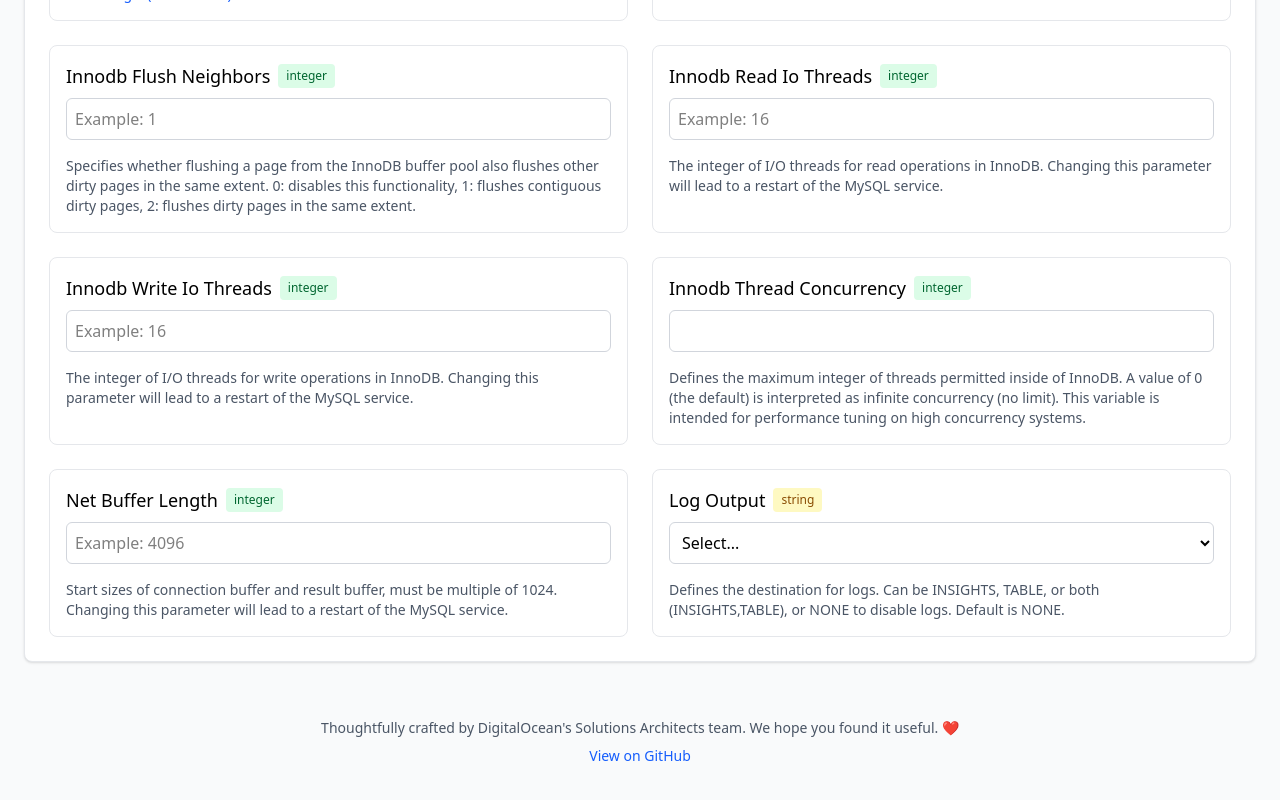
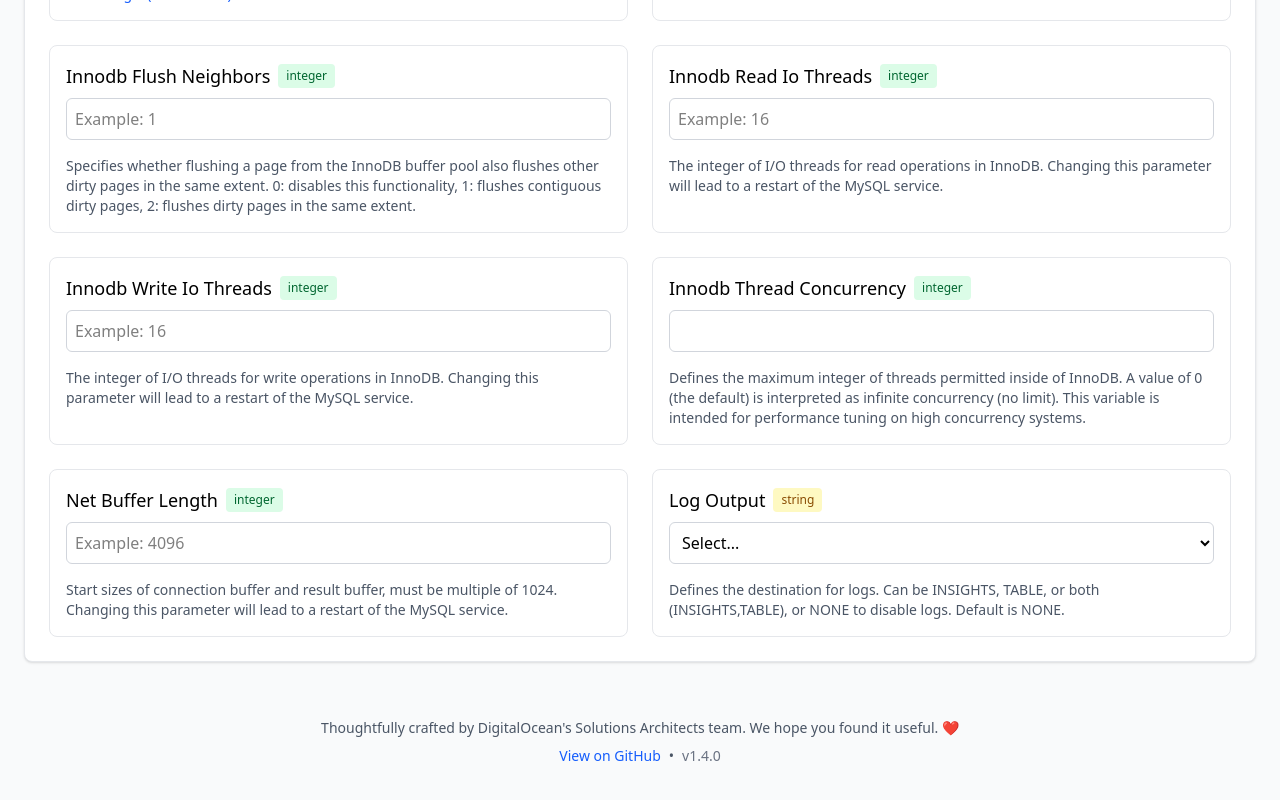
Before and after one commit to DO-Solutions/do-db-config-ui, a React (Vite) app: page / in a window 1280 px wide. Shown: the part 3165-3965 px from the top of the page. Built offline with nearby package versions, Linux system fonts and the light colour scheme.

Commit message:
Add version display to DatabaseConfigApp and create version file (#55)

```diff
--- a/src/components/DatabaseConfigApp.tsx
+++ b/src/components/DatabaseConfigApp.tsx
@@ -13,6 +13,7 @@ import {
   kafkaConfigFields,
   openSearchConfigFields
 } from '../config';
+import { VERSION } from '../version';
 
 // Calculate configuration option counts for each database type
 const configCounts = {
@@ -174,6 +175,8 @@ const DatabaseConfigApp = () => {
             >
               View on GitHub
             </a>
+            <span className="mx-2">•</span>
+            <span className="text-gray-500">v{VERSION}</span>
           </p>
         </div>
       </div>
--- /dev/null
+++ b/src/version.ts
@@ -0,0 +1,3 @@
+// This file is automatically updated by our release process
+export const VERSION = '1.4.0';
+export const BUILD_DATE = new Date().toISOString();
```
